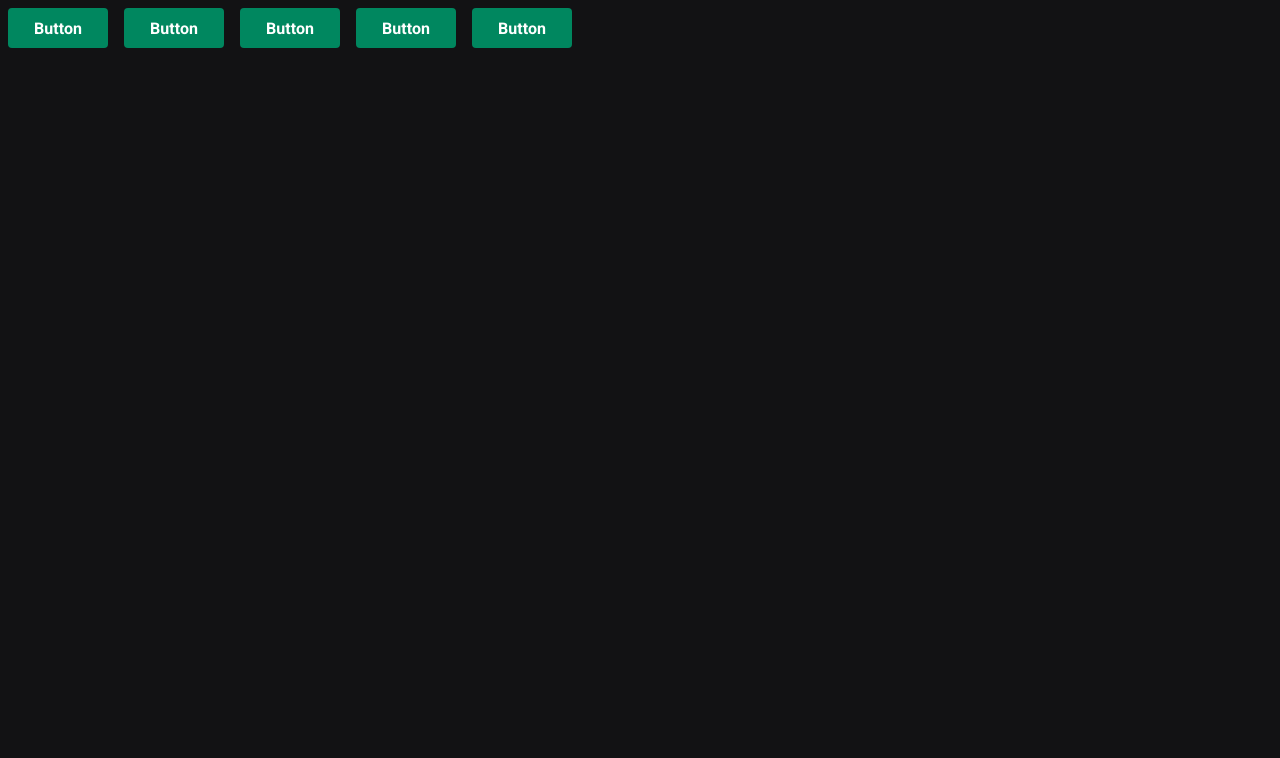
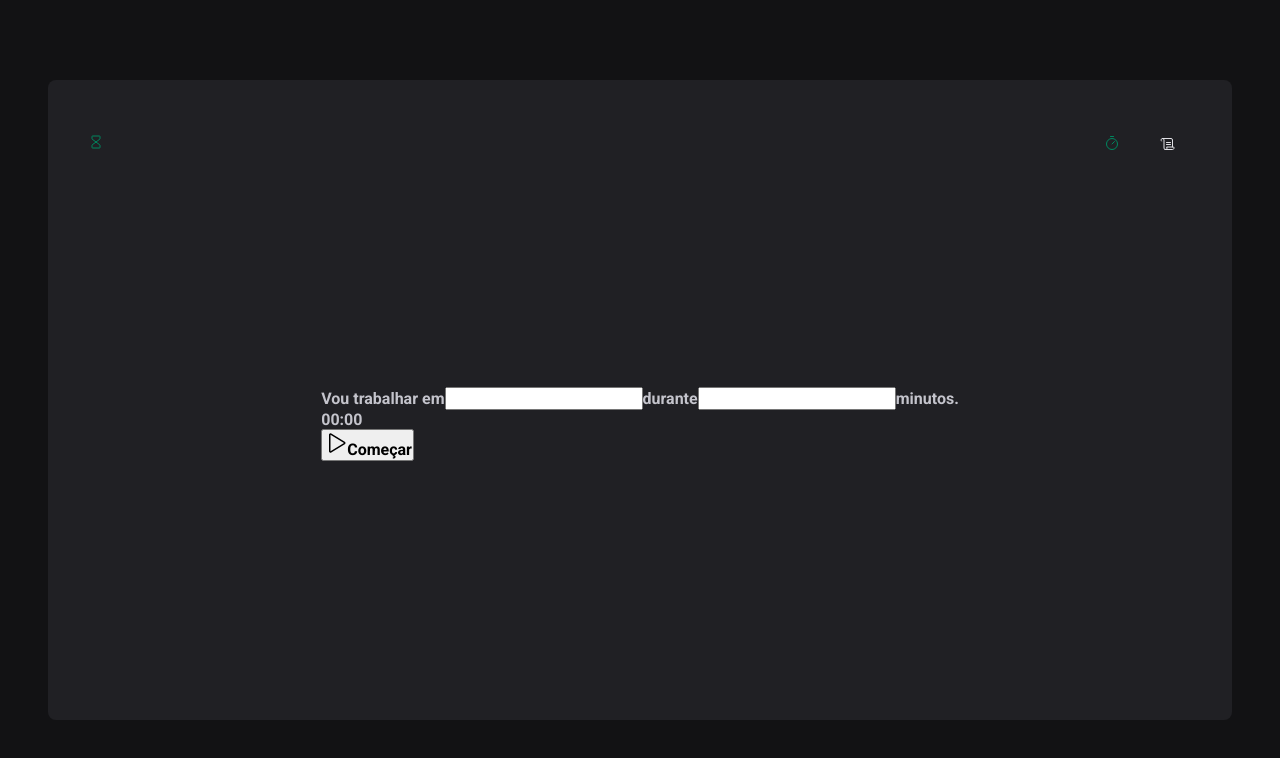
Before and after one commit to JuanFila/Timer, a React (Vite) app: page / in a window 1280 px wide. Shown: the top 758 px of the page. Built offline with nearby package versions, Linux system fonts and the light colour scheme; the HTML template or start-up script is replaced by a standard one.

Commit message:
add layout router components

```diff
--- a/package.json
+++ b/package.json
@@ -10,8 +10,11 @@
     "preview": "vite preview"
   },
   "dependencies": {
+    "@rocketseat/eslint-config": "^2.2.2",
+    "phosphor-react": "^1.4.1",
     "react": "^18.2.0",
     "react-dom": "^18.2.0",
+    "react-router-dom": "^6.23.0",
     "styled-components": "^6.1.8"
   },
   "devDependencies": {
--- a/src/App.tsx
+++ b/src/App.tsx
@@ -1,21 +1,18 @@
-import { Button } from "./components/Button"
-import { ThemeProvider } from "styled-components"
-import { defaultTheme } from "./styles/themes/default"
-import { GlobalStyle } from "./styles/global"
+import { ThemeProvider } from "styled-components";
+import { defaultTheme } from "./styles/themes/default";
+import { GlobalStyle } from "./styles/global";
+import { BrowserRouter } from "react-router-dom";
+import { Router } from "./Router/Router";
 
 function App() {
-
   return (
     <ThemeProvider theme={defaultTheme}>
-      <Button variant="primary"/>
-      <Button variant="secondary"/>
-      <Button variant="success"/>
-      <Button variant="danger"/>
-      <Button/>
-
-      <GlobalStyle/>
+      <BrowserRouter>
+        <Router />
+      </BrowserRouter>
+      <GlobalStyle />
     </ThemeProvider>
-  )
+  );
 }
 
-export default App
+export default App;
--- /dev/null
+++ b/src/Router/Router.tsx
@@ -0,0 +1,15 @@
+import { Routes, Route } from "react-router-dom";
+import { Home } from "../pages/Home";
+import { MyHistory } from "../pages/History";
+import { DefaultLayout } from "../layouts/DefaultLayout";
+
+export function Router() {
+  return (
+    <Routes>
+      <Route path="/" element={<DefaultLayout/>}>
+        <Route path="/" element={<Home />} />
+        <Route path="/history" element={<MyHistory />} />
+      </Route>
+    </Routes>
+  );
+}
--- a/src/components/Button.style.ts
+++ /dev/null
@@ -1,19 +0,0 @@
-
-import styled from "styled-components";
-
-export type ButtonVariant = 'primary' | 'secondary' | 'danger' | 'success'
-
-interface ButtonContainerProps {
-  variant: ButtonVariant
-}
-export const ButtonContainer = styled.button<ButtonContainerProps>`
-  width: 100px;
-  height: 40px;
-  margin: 8px;
-  border: 0;
-  border-radius: 4px;
-  color:  ${props => props.theme.white};
-  background-color: ${props => props.theme['green-500']}
-
-
-`
--- a/src/components/Button.tsx
+++ /dev/null
@@ -1,11 +0,0 @@
-import {ButtonContainer, ButtonVariant} from './Button.style'
-
-interface ButtonProps{
-  variant?: ButtonVariant;
-}
-
-export function Button({variant = 'primary'}:ButtonProps) {
-  return(
-    <ButtonContainer variant={variant} >Button</ButtonContainer>
-  )
-}
--- /dev/null
+++ b/src/components/Header/index.tsx
@@ -0,0 +1,21 @@
+import { NavLink } from "react-router-dom";
+import { HeaderContainer } from "./style";
+import {  Hourglass, Scroll, Timer } from "phosphor-react";
+
+export function Header() {
+  return (
+    <HeaderContainer>
+      <span>
+        <Hourglass color='#00875F' />
+      </span>
+      <nav>
+        <NavLink to="/" title="Timer">
+          <Timer />
+        </NavLink>
+        <NavLink to="history" title="History">
+          <Scroll />
+        </NavLink>
+      </nav>
+    </HeaderContainer>
+  );
+}
--- /dev/null
+++ b/src/components/Header/style.ts
@@ -0,0 +1,34 @@
+import styled from "styled-components";
+
+export const HeaderContainer = styled.header`
+  display: flex;
+  align-items: center;
+  justify-content: space-between;
+
+  nav {
+    display: flex;
+    gap: 0.5rem;
+  }
+
+  a {
+    width: 3rem;
+    height: 3rem;
+
+    display: flex;
+    align-items: center;
+    justify-content: center;
+
+    color: ${props => props.theme['gray-100']};
+
+    border-top: 3px solid transparent;
+    border-bottom: 3px solid transparent;
+
+    &:hover {
+      border-bottom: 3px solid ${props => props.theme['green-500']};
+    }
+
+    &.active {
+      color: ${props => props.theme['green-500']};
+    }
+  }
+`
--- /dev/null
+++ b/src/layouts/DefaultLayout/index.tsx
@@ -0,0 +1,12 @@
+import { Outlet } from "react-router-dom";
+import { Header } from "../../components/Header";
+import { LayoutContainer } from "./style";
+
+export function DefaultLayout(){
+  return(
+    <LayoutContainer>
+      <Header/>
+      <Outlet/>
+    </LayoutContainer>
+  )
+}
--- /dev/null
+++ b/src/layouts/DefaultLayout/style.ts
@@ -0,0 +1,14 @@
+import styled from "styled-components";
+
+export const LayoutContainer = styled.div`
+  max-width: 74rem;
+  height: calc(100vh - 10rem);
+  margin: 5rem auto;
+  padding: 2.5rem;
+
+  background: ${props => props.theme['gray-800']};
+  border-radius: 8px;
+
+  display: flex;
+  flex-direction: column;
+`;
--- /dev/null
+++ b/src/pages/History.tsx
@@ -0,0 +1,9 @@
+
+
+export function MyHistory() {
+  return(
+    <div>
+      <h1>History</h1>
+    </div>
+  )
+}
--- /dev/null
+++ b/src/pages/Home/index.tsx
@@ -0,0 +1,33 @@
+import { Play } from "phosphor-react";
+import { CountDownContainer, FormContainer, HomeContainer } from "./style";
+
+export function Home() {
+  return (
+    <HomeContainer>
+      <form action="">
+        <FormContainer>
+          <label htmlFor="task">Vou trabalhar em</label>
+          <input id="task" type="text" />
+
+          <label htmlFor="minutesAmount">durante</label>
+          <input id="minutesAmount" type="number" />
+
+          <span>minutos.</span>
+        </FormContainer>
+
+        <CountDownContainer>
+          <span>0</span>
+          <span>0</span>
+          <span>:</span>
+          <span>0</span>
+          <span>0</span>
+        </CountDownContainer>
+
+        <button type="submit">
+          <Play size={24}/>
+          Começar
+        </button>
+      </form>
+    </HomeContainer>
+  );
+}
--- /dev/null
+++ b/src/pages/Home/style.ts
@@ -0,0 +1,19 @@
+import styled from "styled-components";
+
+export const HomeContainer = styled.main `
+  flex: 1;
+
+  display: flex;
+  flex-direction: column;
+  align-items: center;
+  justify-content: center;
+
+`;
+
+export const FormContainer = styled.div`
+
+`;
+
+export const CountDownContainer = styled.div`
+
+`;
```
Also changed, not shown: 1 other file (tests, documents, lock files or other folders).
